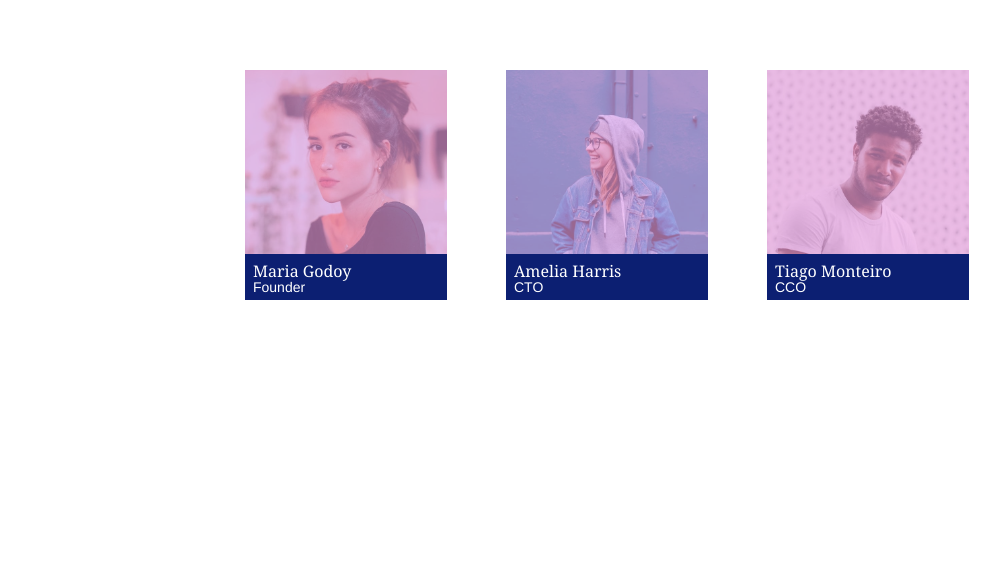
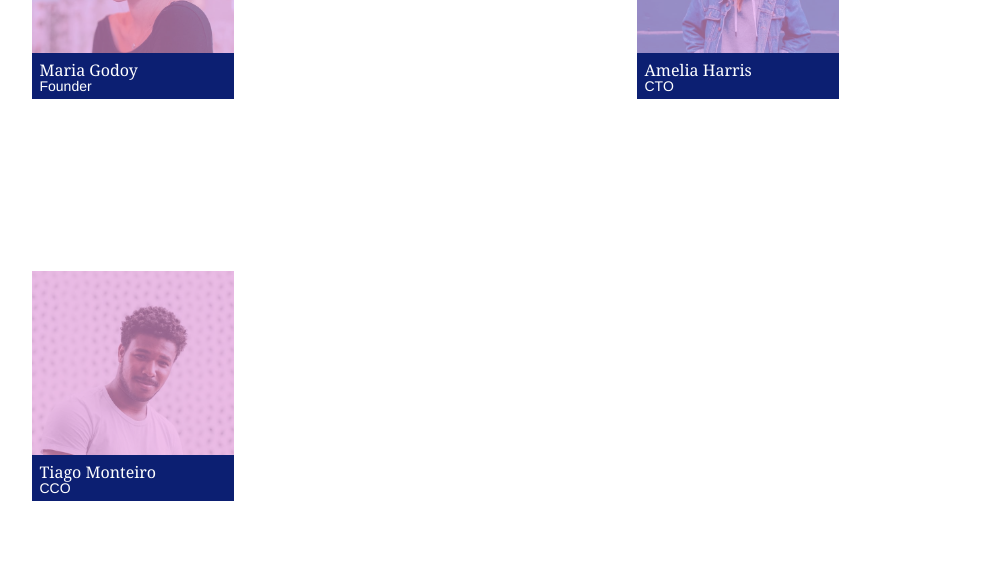
Before and after one commit to nika505/three-responsive-cards, a plain HTML site: page index.html in a window 1280 px wide. Shown: the part 215-800 px from the top of the page, without its empty margins (16-1016 px from the left). Drawn offline with Linux system fonts and the light colour scheme.

Commit message:
Update style.css

```diff
--- a/style.css
+++ b/style.css
@@ -21,7 +21,7 @@
     gap:5px;
     height: 100vh;
     display: grid;
-    grid-template-columns: repeat(auto-fit,minmax(200px,20%));
+    grid-template-columns: repeat(auto-fit,minmax(600px,20%));
     justify-content: center;
     align-items: center;
 }
```
